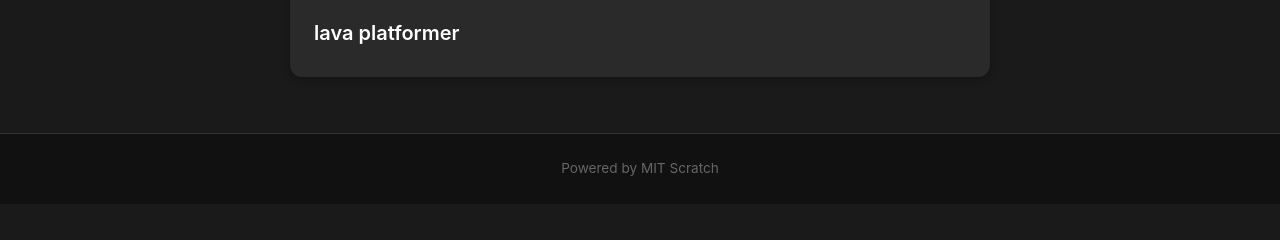
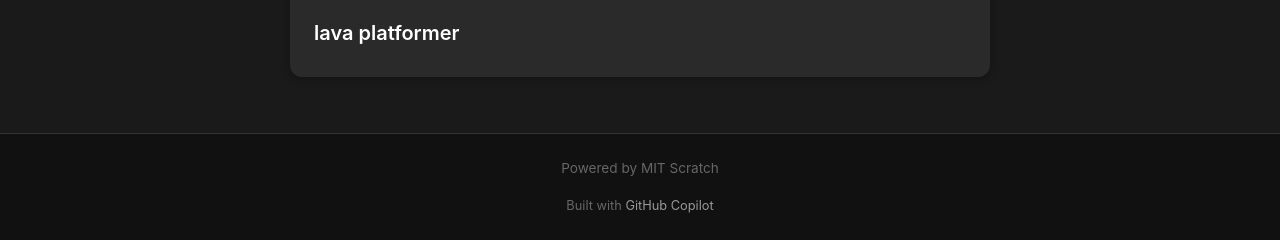
Before and after one commit to colbrydi/Kenneth_Games, a plain HTML site: page index.html in a window 1280 px wide. Shown: the part 9544-9784 px from the top of the page. Before the commit the page ends 9748 px from the top, so only its background shows below. Drawn offline with Linux system fonts and the light colour scheme; no server answers.

Commit message:
Add acknowlagemnt for copilot

```diff
--- a/index.html
+++ b/index.html
@@ -33,6 +33,7 @@
 
     <footer>
         <p>Powered by MIT Scratch</p>
+        <p style="font-size: 0.8rem; color: #666; margin-top: 1rem;">Built with <a href="https://github.com/copilot" style="color: #999; text-decoration: none;">GitHub Copilot</a></p>
     </footer>
 
     <script src="CONFIG.js"></script>
```
